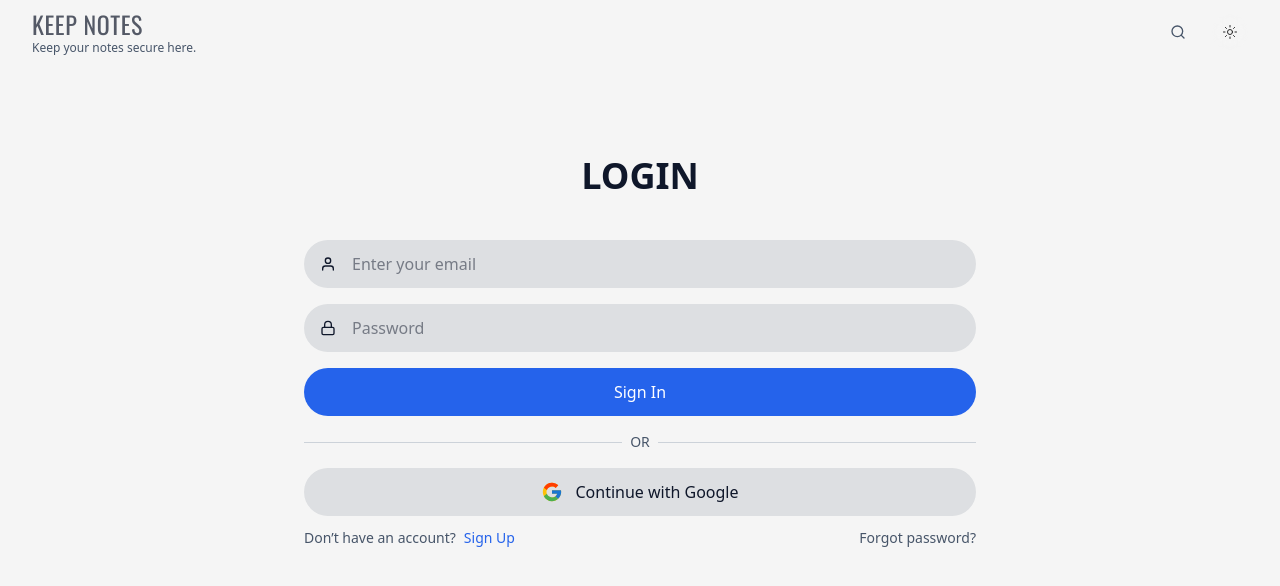
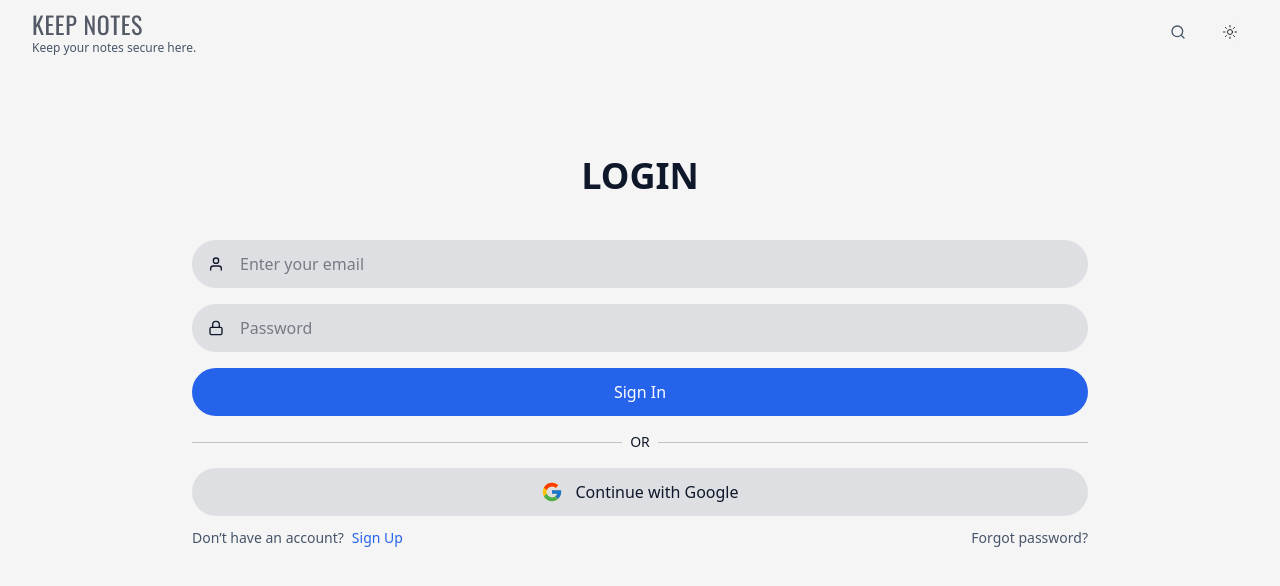
Before and after one commit to joydeep-07/Keep-Notes, a React app in the folder frontend/: page /login in a window 1280 px wide. Shown: the top 586 px of the page. Built offline with nearby package versions, Linux system fonts and the light colour scheme; no server answers; the HTML template or start-up script is replaced by a standard one.

Commit message:
Updated design

```diff
--- a/frontend/src/Pages/SignUp.jsx
+++ b/frontend/src/Pages/SignUp.jsx
@@ -36,7 +36,7 @@ const Signup = () => {
 
   return (
     <div className="grid place-items-center pt-22 bg-[var(--bg-main)] overflow-hidden">
-      <div className="relative w-2xl max-w-full h-[520px] overflow-hidden">
+      <div className="relative w-7xl max-w-full h-[520px] overflow-hidden">
         <AnimatePresence mode="wait" custom={direction}>
           {isLogin ? (
             <motion.div
--- a/frontend/src/components/Login.jsx
+++ b/frontend/src/components/Login.jsx
@@ -49,7 +49,7 @@ const Login = ({ onSwitch }) => {
   };
 
   return (
-    <div className="bg-transparent flex flex-col w-2xl">
+    <div className="bg-transparent flex flex-col w-4xl">
       {/* Header */}
       <div className="text-center mb-6">
         <h2
@@ -123,20 +123,9 @@ const Login = ({ onSwitch }) => {
 
       {/* Divider */}
       <div className="flex items-center my-4">
-        <hr
-          className="flex-grow"
-          style={{ borderColor: "var(--border-light)" }}
-        />
-        <span
-          className="px-2 text-sm"
-          style={{ color: "var(--text-secondary)" }}
-        >
-          OR
-        </span>
-        <hr
-          className="flex-grow"
-          style={{ borderColor: "var(--border-light)" }}
-        />
+        <hr className="flex-grow text-[var(--text-secondary)]/30 " />
+        <span className="px-2 text-sm">OR</span>
+        <hr className="flex-grow text-[var(--text-secondary)]/30" />
       </div>
 
       <Google />
--- a/frontend/src/components/Notes.jsx
+++ b/frontend/src/components/Notes.jsx
@@ -193,34 +193,10 @@ const Notes = () => {
             </p>
 
             {/* Footer with date */}
-            <div className="mt-4 flex justify-between items-center">
+            <div className="mt-5 flex justify-between items-center">
               <span className="text-[10px] text-[var(--text-secondary)]">
                 {formatDate(note.createdAt)}
               </span>
-
-              <button
-                onClick={(e) => {
-                  e.stopPropagation();
-                  if (
-                    window.confirm("Are you sure you want to delete this note?")
-                  ) {
-                    handleDeleteNote(note._id);
-                  }
-                }}
-                className="
-                  text-xs
-                  text-red-500
-                  opacity-0
-                  group-hover:opacity-100
-                  hover:text-red-600
-                  transition-opacity
-                  px-2 py-1
-                  rounded
-                  hover:bg-red-50
-                "
-              >
-                Delete
-              </button>
             </div>
           </div>
         ))}
--- a/frontend/src/components/Register.jsx
+++ b/frontend/src/components/Register.jsx
@@ -57,7 +57,7 @@ const Register = ({ onSwitch }) => {
   };
 
   return (
-    <div className="bg-transparent flex flex-col w-2xl">
+    <div className="bg-transparent flex flex-col w-4xl">
       {/* Header */}
       <div className="text-center mb-6">
         <h2
@@ -162,9 +162,9 @@ const Register = ({ onSwitch }) => {
 
       {/* Divider */}
       <div className="flex items-center my-4">
-        <hr className="flex-grow" />
+        <hr className="flex-grow text-[var(--text-secondary)]/30 " />
         <span className="px-2 text-sm">OR</span>
-        <hr className="flex-grow" />
+        <hr className="flex-grow text-[var(--text-secondary)]/30" />
       </div>
 
       <Google />
```
